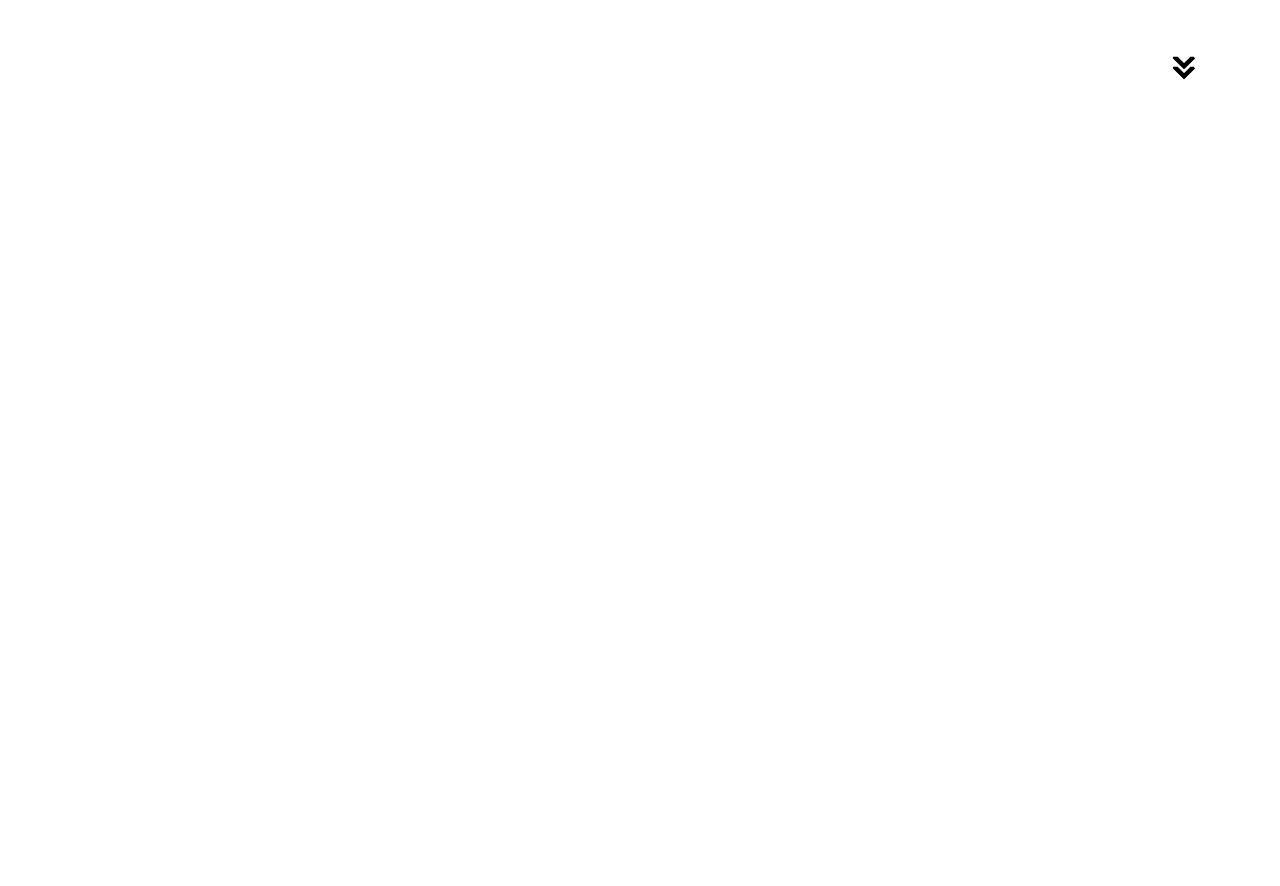
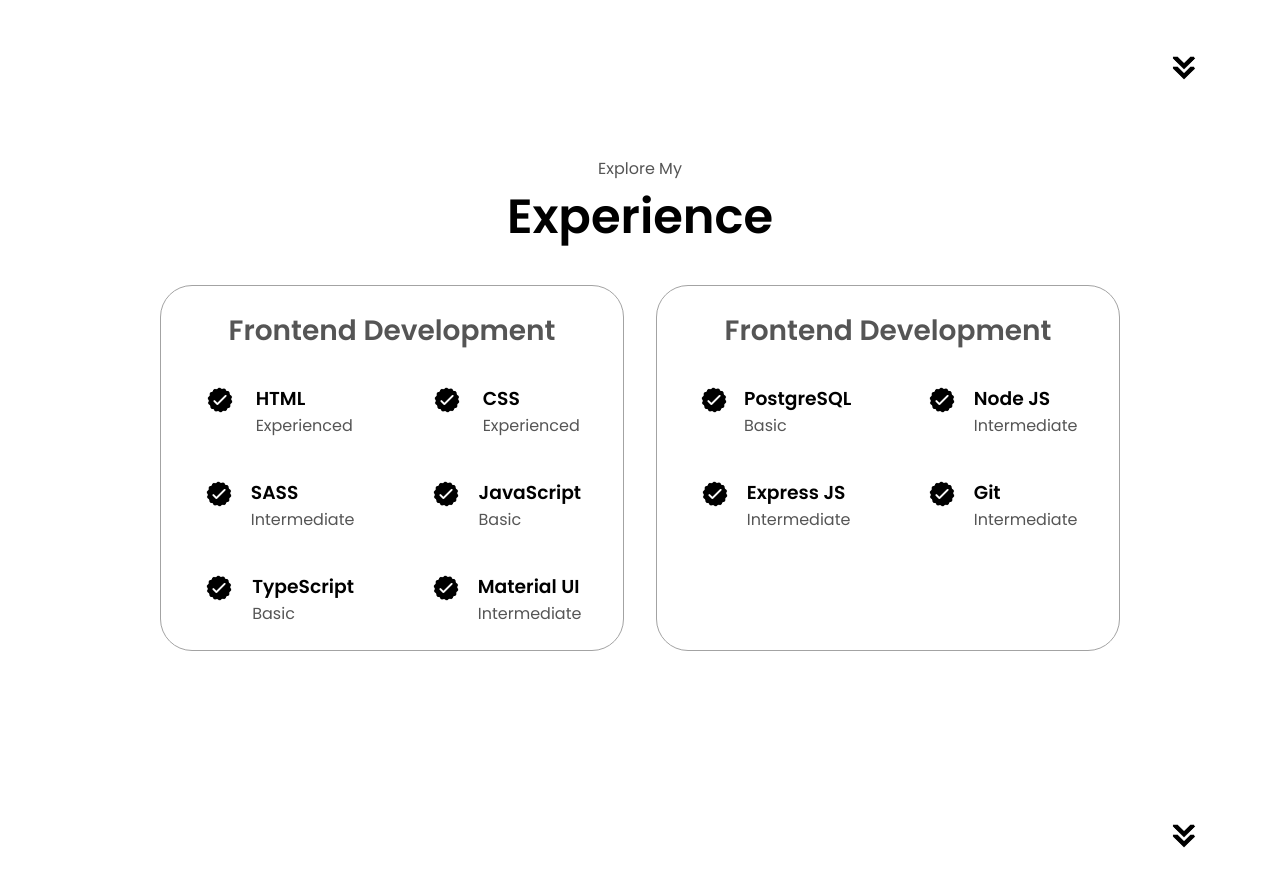
Before and after one commit to Anujkesarwani1/Portfolio-Website, a React (Create React App) app: page / in a window 1280 px wide. Shown: the part 1420-2306 px from the top of the page. Before the commit the page ends 1544 px from the top, so only its background shows below. Built offline with nearby package versions, Linux system fonts and the light colour scheme.

Commit message:
Experience Section Done

```diff
--- a/src/App.tsx
+++ b/src/App.tsx
@@ -1,4 +1,5 @@
 import About from "./components/About";
+import Experience from "./components/Experience";
 import Navbar from "./components/Navbar";
 import Profile from "./components/Profile";
 
@@ -8,6 +9,7 @@
       <Navbar />
       <Profile />
       <About />
+      <Experience />
     </div>
   );
 };
--- /dev/null
+++ b/src/components/Experience/index.css
@@ -0,0 +1,38 @@
+/* EXPERIENCE SECTION */
+
+#experience {
+    position: relative;
+}
+
+.experience-sub-title {
+    color: rgb(85, 85, 85);
+    font-weight: 600;
+    font-size: 1.75rem;
+    margin-bottom: 2rem;
+}
+
+.experience-details-container {
+    display: flex;
+    justify-content: center;
+    flex-direction: column;
+}
+
+.article-container {
+    display: flex;
+    text-align: initial;
+    flex-wrap: wrap;
+    flex-direction: row;
+    gap: 2.5rem;
+    justify-content: space-around;
+}
+
+article {
+    display: flex;
+    width: 10rem;
+    justify-content: space-around;
+    gap: 0.5rem;
+}
+
+article .icon {
+    cursor: default;
+}
--- a/src/components/Experience/index.tsx
+++ b/src/components/Experience/index.tsx
@@ -0,0 +1,144 @@
+import "./index.css";
+
+const Experience = () => {
+  return (
+    <section id="experience">
+      <p className="section__text__p1">Explore My</p>
+      <h1 className="title">Experience</h1>
+      <div className="experience-details-container">
+        <div className="about-containers">
+          <div className="details-container">
+            <h2 className="experience-sub-title">Frontend Development</h2>
+            <div className="article-container">
+              <article>
+                <img
+                  src="./assets/checkmark.png"
+                  alt="Experience icon"
+                  className="icon"
+                />
+                <div>
+                  <h3>HTML</h3>
+                  <p>Experienced</p>
+                </div>
+              </article>
+              <article>
+                <img
+                  src="./assets/checkmark.png"
+                  alt="Experience icon"
+                  className="icon"
+                />
+                <div>
+                  <h3>CSS</h3>
+                  <p>Experienced</p>
+                </div>
+              </article>
+              <article>
+                <img
+                  src="./assets/checkmark.png"
+                  alt="Experience icon"
+                  className="icon"
+                />
+                <div>
+                  <h3>SASS</h3>
+                  <p>Intermediate</p>
+                </div>
+              </article>
+              <article>
+                <img
+                  src="./assets/checkmark.png"
+                  alt="Experience icon"
+                  className="icon"
+                />
+                <div>
+                  <h3>JavaScript</h3>
+                  <p>Basic</p>
+                </div>
+              </article>
+              <article>
+                <img
+                  src="./assets/checkmark.png"
+                  alt="Experience icon"
+                  className="icon"
+                />
+                <div>
+                  <h3>TypeScript</h3>
+                  <p>Basic</p>
+                </div>
+              </article>
+              <article>
+                <img
+                  src="./assets/checkmark.png"
+                  alt="Experience icon"
+                  className="icon"
+                />
+                <div>
+                  <h3>Material UI</h3>
+                  <p>Intermediate</p>
+                </div>
+              </article>
+            </div>
+          </div>
+          <div className="details-container">
+            <h2 className="experience-sub-title">Frontend Development</h2>
+            <div className="article-container">
+              <article>
+                <img
+                  src="./assets/checkmark.png"
+                  alt="Experience icon"
+                  className="icon"
+                />
+                <div>
+                  <h3>PostgreSQL</h3>
+                  <p>Basic</p>
+                </div>
+              </article>
+              <article>
+                <img
+                  src="./assets/checkmark.png"
+                  alt="Experience icon"
+                  className="icon"
+                />
+                <div>
+                  <h3>Node JS</h3>
+                  <p>Intermediate</p>
+                </div>
+              </article>
+              <article>
+                <img
+                  src="./assets/checkmark.png"
+                  alt="Experience icon"
+                  className="icon"
+                />
+                <div>
+                  <h3>Express JS</h3>
+                  <p>Intermediate</p>
+                </div>
+              </article>
+              <article>
+                <img
+                  src="./assets/checkmark.png"
+                  alt="Experience icon"
+                  className="icon"
+                />
+                <div>
+                  <h3>Git</h3>
+                  <p>Intermediate</p>
+                </div>
+              </article>
+            </div>
+          </div>
+        </div>
+      </div>
+      <img
+        src="./assets/arrow.png"
+        alt="Arrow icon"
+        className="icon arrow"
+        onClick={() => {
+          <Experience />
+        }}
+      />
+    </section>
+  );
+};
+
+export default Experience;
```
